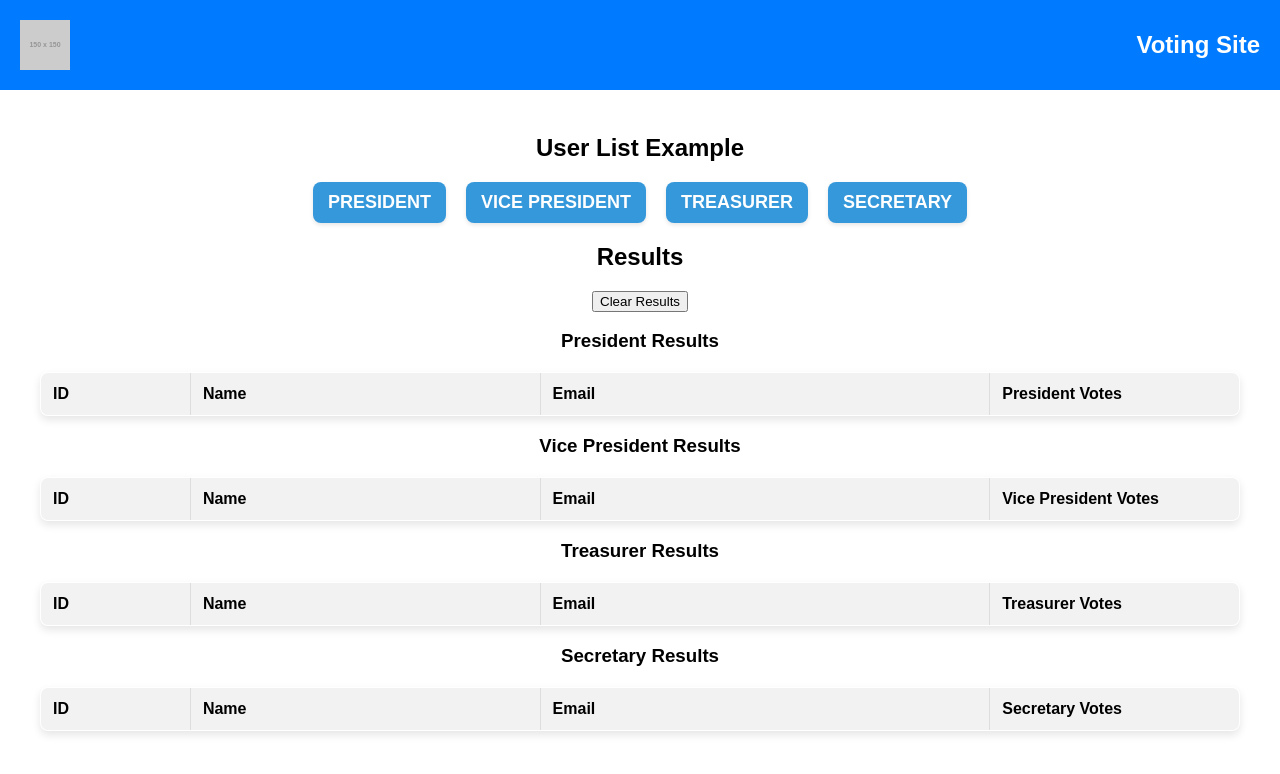
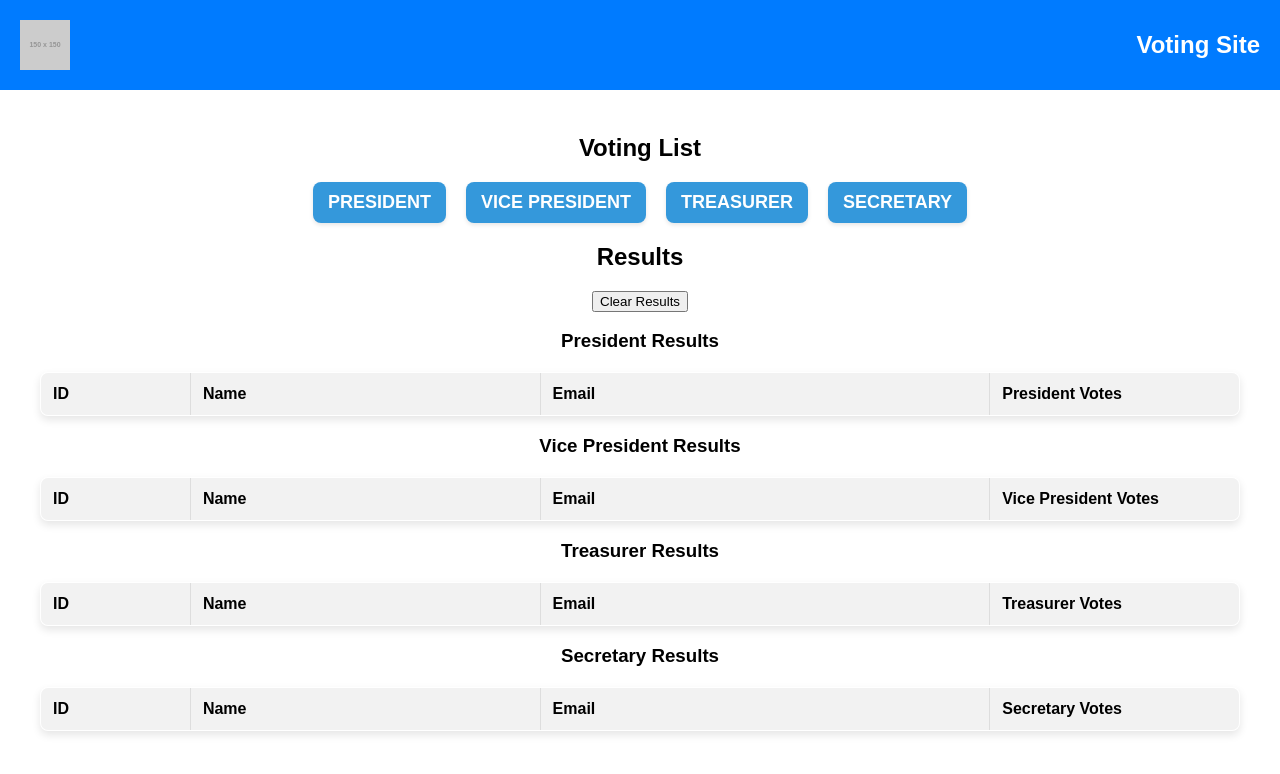
Before and after one commit to Gerg12/voting-system, a React (Create React App) app: page / in a window 1280 px wide. Shown: the top 774 px of the page. Built offline with nearby package versions, Linux system fonts and the light colour scheme.

Commit message:
[~] Comment cleanup.

```diff
--- a/src/components/ResultsList/ResultsList.js
+++ b/src/components/ResultsList/ResultsList.js
@@ -1,4 +1,3 @@
-// ResultsList.js
 import React from 'react';
 
 const ResultsList = ({ office, userVotes, candidates }) => {
--- a/src/components/UserList/UserList.css
+++ b/src/components/UserList/UserList.css
@@ -1,5 +1,3 @@
-/* src/components/UserList/UserList.css */
-
 .office-buttons {
   display: flex;
   gap: 20px;
--- a/src/components/UserList/UserList.js
+++ b/src/components/UserList/UserList.js
@@ -1,4 +1,3 @@
-// src/components/UserList/UserList.js
 import React, { useState, useEffect } from 'react';
 import candidates from '../../data/candidates';
 import './UserList.css';
@@ -21,7 +20,7 @@ const UserList = ({ onVote }) => {
 
   return (
     <div>
-      <h2>User List Example</h2>
+      <h2>Voting List</h2>
       <div className="office-buttons">
         {['President', 'Vice President', 'Treasurer', 'Secretary'].map(office => (
           <button
```
